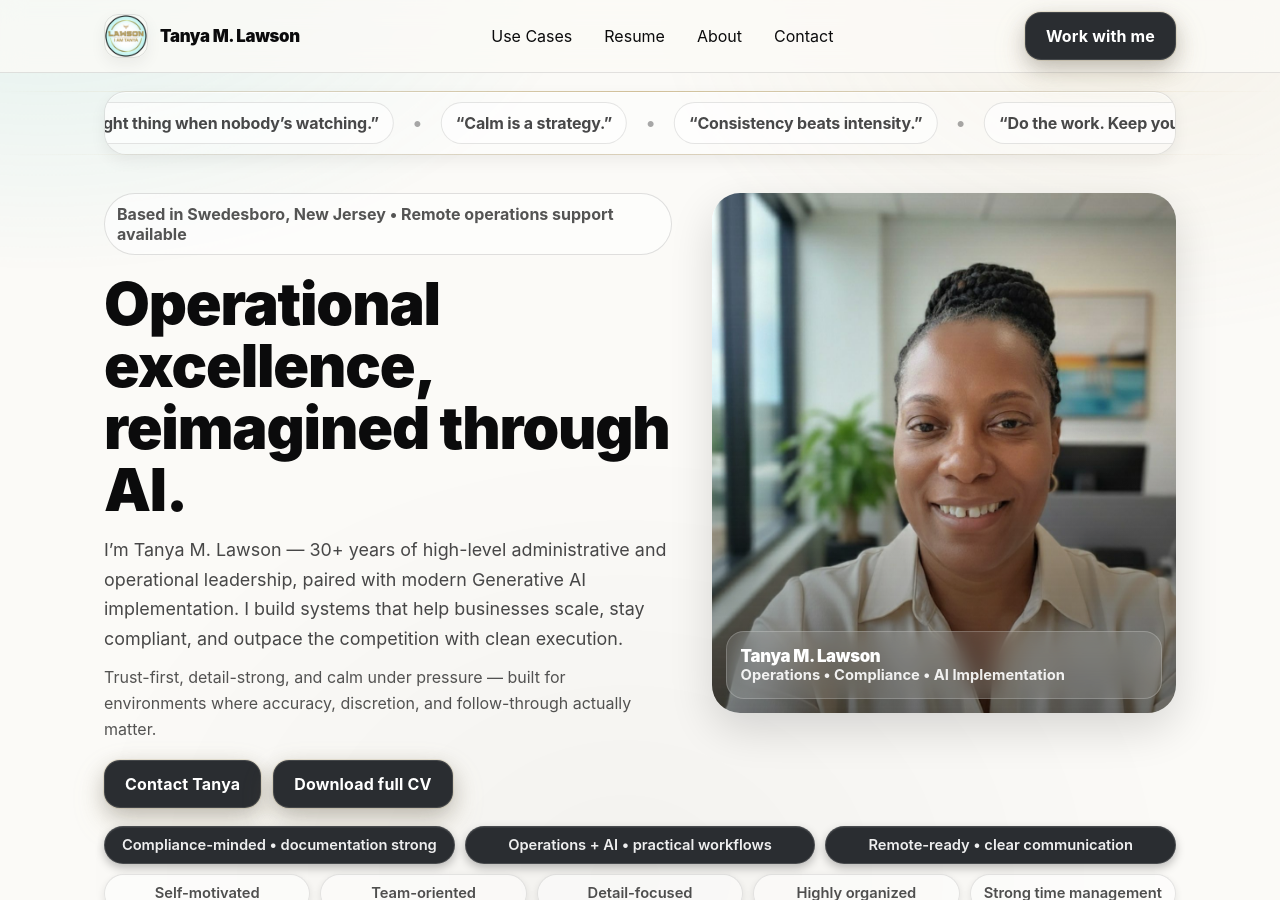
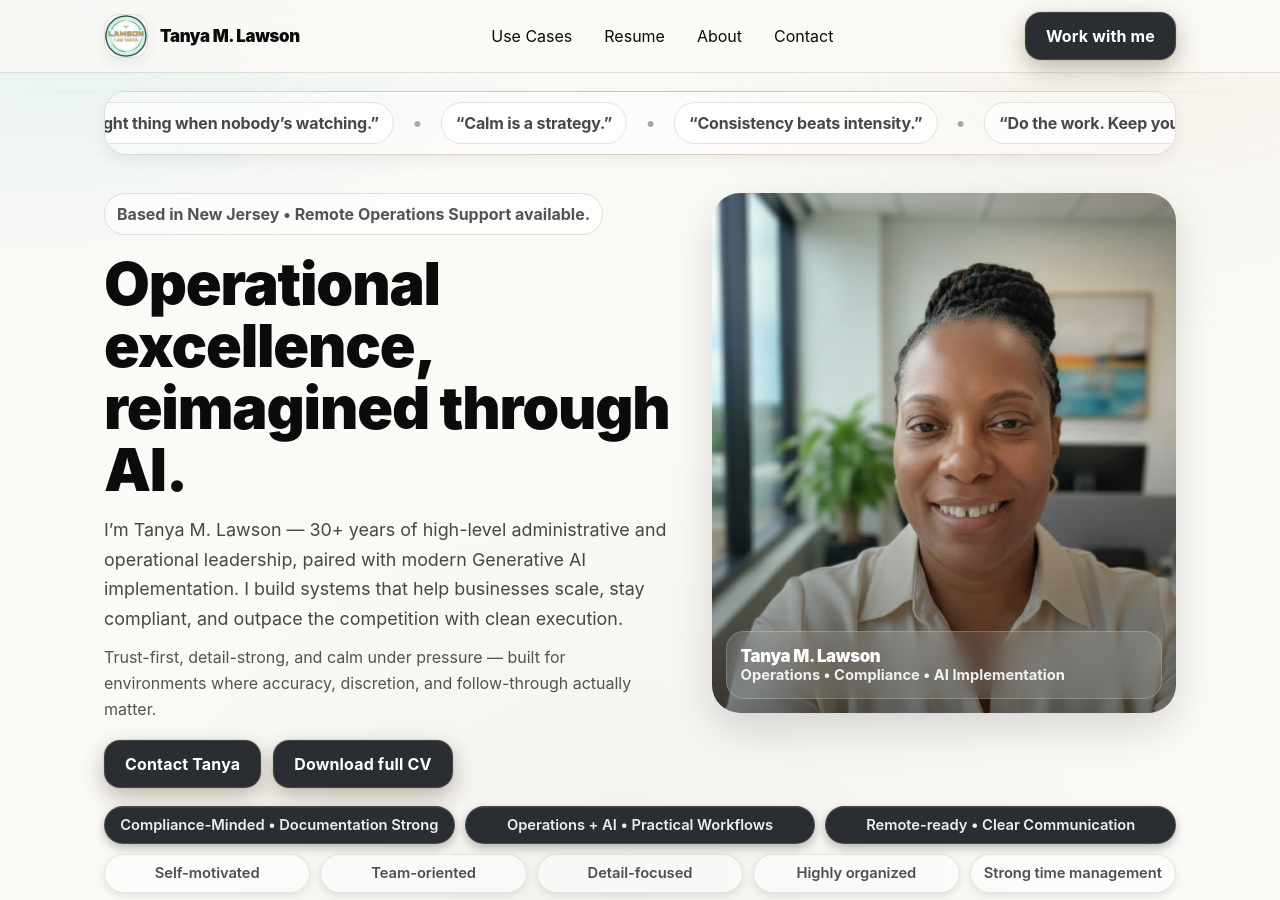
Before and after one commit to TanyaWBM1/TanyaLawson, a Jekyll site: the page built from index.html, in a window 1280 px wide and 900 px high. Built offline with Jekyll 4.4.1, drawn with Linux system fonts in a browser that asks for light colours.

Commit message:
Update index.html

```diff
--- a/index.html
+++ b/index.html
@@ -10,7 +10,7 @@ show_ticker: true
 <section class="hero" aria-label="Intro">
   <div class="container hero-grid">
     <div class="hero-copy">
-      <div class="badge">Based in Swedesboro, New Jersey • Remote operations support available</div>
+      <div class="badge">Based in New Jersey • Remote Operations Support available.</div>
 
       <h1 class="hero-title">
         Operational excellence,<br>
@@ -55,9 +55,9 @@ show_ticker: true
   <div class="container">
     <div class="proof" aria-label="Key strengths">
       <div class="proof-row" role="list" aria-label="Core operational strengths">
-        <span role="listitem" class="proof-pill">Compliance-minded • documentation strong</span>
-        <span role="listitem" class="proof-pill">Operations + AI • practical workflows</span>
-        <span role="listitem" class="proof-pill">Remote-ready • clear communication</span>
+        <span role="listitem" class="proof-pill">Compliance-Minded • Documentation Strong</span>
+        <span role="listitem" class="proof-pill">Operations + AI • Practical Workflows</span>
+        <span role="listitem" class="proof-pill">Remote-ready • Clear Communication</span>
       </div>
 
       <div class="proof-row proof-row--soft" role="list" aria-label="Working style">
```
